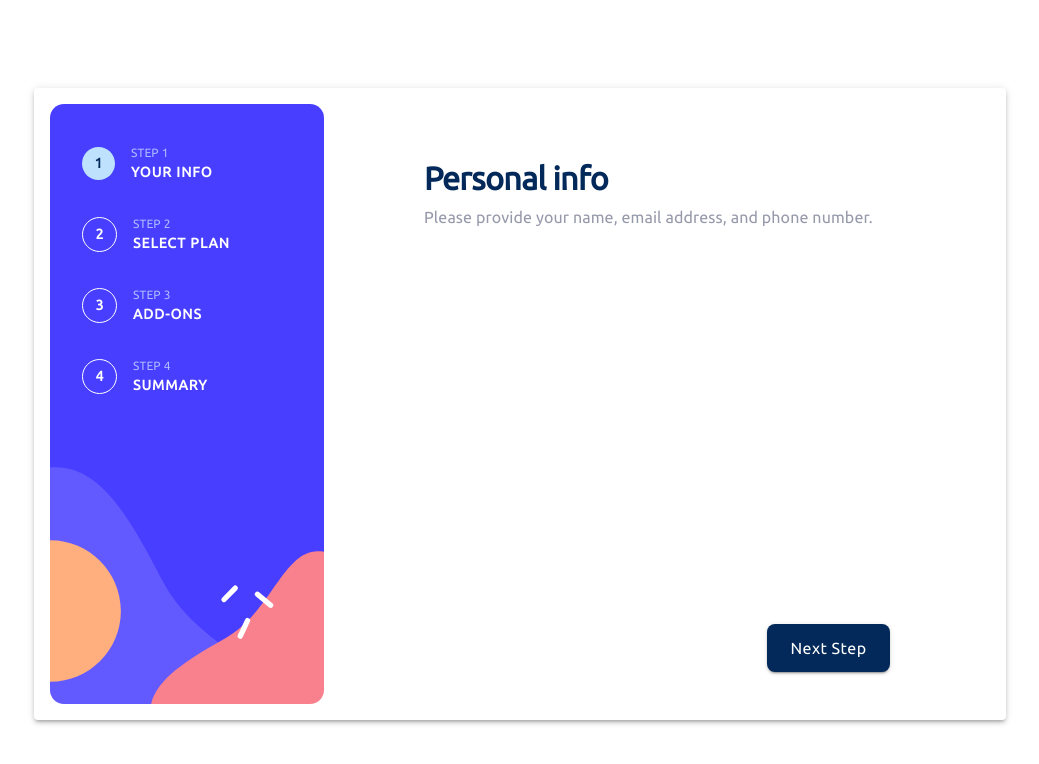
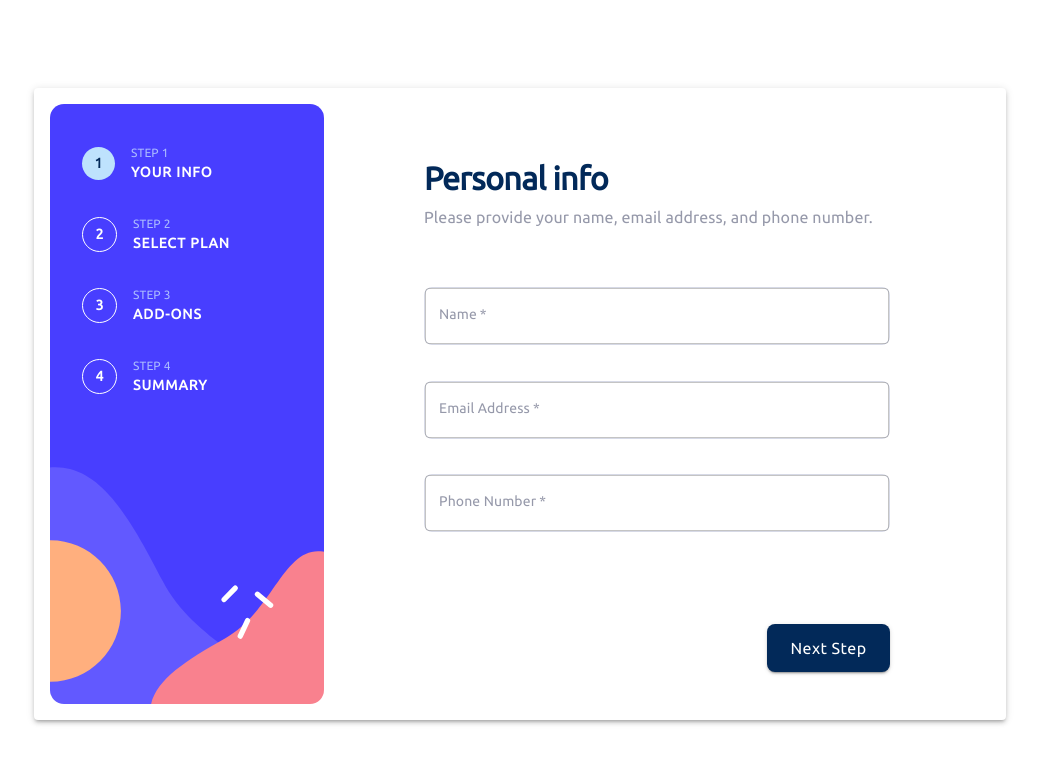
Before and after one commit to neda-pro/multi-step-form, a React (Vite) app: page /user-info in a window 1280 px wide. Shown: the top 764 px of the page, without its empty margins (120-1159 px from the left). Built offline with nearby package versions, Linux system fonts and the light colour scheme.

Commit message:
form inputs captured

```diff
--- a/src/components/FooterButtons.jsx
+++ b/src/components/FooterButtons.jsx
@@ -6,9 +6,15 @@ const FooterButtons = ({
   isConfirm,
   onNextClick,
   onPrevClick,
+  isSubmit,
 }) => {
   return (
-    <Box sx={{ display: "flex", justifyContent: "space-between" }}>
+    <Box
+      sx={{
+        display: "flex",
+        justifyContent: "space-between",
+      }}
+    >
       <Button
         onClick={onPrevClick}
         sx={{
@@ -24,7 +30,8 @@ const FooterButtons = ({
         go back
       </Button>
       <Button
-        onClick={onNextClick}
+        type={isSubmit ? "submit" : "button"}
+        onClick={() => (isSubmit ? null : onNextClick)}
         sx={{
           "&:hover": { backgroundColor: "#022959" },
           visibility: hideNext ? "hidden" : "visible",
--- /dev/null
+++ b/src/components/FormInput.jsx
@@ -0,0 +1,43 @@
+import { TextField, FormControl } from "@mui/material";
+
+const FormInput = ({ label, type, placeholder, required, name }) => {
+  return (
+    <FormControl fullWidth={true} variant="standard">
+      <TextField
+        name={name}
+        inputProps={{
+          style: {
+            color: "#022959",
+            fontSize: "16px",
+            fontWeight: 500,
+            fontFamily: "Ubuntu",
+          },
+        }}
+        InputLabelProps={{
+          style: {
+            color: "#9699AA",
+            fontSize: "14px",
+            fontWeight: 400,
+            fontFamily: "Ubuntu",
+          },
+        }}
+        placeholder={placeholder}
+        required={required}
+        id="outlined-basic"
+        label={label}
+        type={type}
+        variant="outlined"
+        sx={{
+          borderRadius: "8px",
+          border: "1px solid #D6D9E6",
+          fontFamily: "Ubuntu",
+          fontSize: "16px",
+          color: "red",
+        }}
+      />
+    </FormControl>
+  );
+};
+
+export default FormInput;
+// "#022959"
--- a/src/routes/root.jsx
+++ b/src/routes/root.jsx
@@ -1,17 +1,12 @@
 import { useSelector } from "react-redux";
-import { Outlet, useNavigate } from "react-router-dom";
+import { Outlet } from "react-router-dom";
 import { Box, Paper } from "@mui/material";
 import Step from "../components/Step";
 import Heading from "../components/Heading";
-import FooterButtons from "../components/FooterButtons";
 
 export default function Root() {
   const { step } = useSelector((store) => store.step);
   const { title, description } = useSelector((store) => store.heading);
-  const { hideBack, hideNext, isConfirm, next, previous } = useSelector(
-    (store) => store.footer
-  );
-  const navigate = useNavigate();
 
   return (
     <>
@@ -83,20 +78,9 @@ export default function Root() {
             }}
           >
             <Heading title={title} description={description} />
-            <Box sx={{ flex: 1 }}>
+            <Box sx={{ display: "flex", flex: 1 }}>
               <Outlet />
             </Box>
-            <FooterButtons
-              onNextClick={() => {
-                navigate(next);
-              }}
-              onPrevClick={() => {
-                navigate(previous);
-              }}
-              hideBack={hideBack}
-              hideNext={hideNext}
-              isConfirm={isConfirm}
-            />
           </Box>
         </Paper>
       </Box>
--- a/src/routes/user-info.jsx
+++ b/src/routes/user-info.jsx
@@ -1,10 +1,18 @@
 import { useEffect } from "react";
+import { useNavigate } from "react-router-dom";
 import { setDescription, setTitle } from "../features/navigation/headerSlice";
-import { useDispatch } from "react-redux";
+import { useDispatch, useSelector } from "react-redux";
 import { setStep } from "../features/navigation/sideBarSlice";
 import { setButtons, setNav } from "../features/navigation/footerSlice";
+import FormInput from "../components/FormInput";
+import FooterButtons from "../components/FooterButtons";
+import { Box } from "@mui/material";
 
 const UserInfo = () => {
+  const { hideBack, hideNext, isConfirm, next, previous } = useSelector(
+    (store) => store.footer
+  );
+  const navigate = useNavigate();
   const dispatch = useDispatch();
   useEffect(() => {
     dispatch(setTitle("Personal info"));
@@ -28,7 +36,65 @@ const UserInfo = () => {
       })
     );
   }, []);
-  return;
+
+  const registerForm = (e) => {
+    e.preventDefault();
+    console.log(e.target[0].value);
+    console.log(e.target[2].value);
+    console.log(e.target[4].value);
+    // navigate(`/${next}`);
+  };
+  return (
+    <form
+      onSubmit={registerForm}
+      style={{
+        flex: 1,
+        display: "flex",
+        flexDirection: "column",
+        justifyContent: "space-between",
+      }}
+    >
+      <Box
+        sx={{
+          flex: 1,
+          display: "flex",
+          flexDirection: "column",
+          justifyContent: "space-between",
+          paddingTop: "59px",
+          paddingBottom: "92px",
+        }}
+      >
+        <FormInput
+          name="name"
+          required={true}
+          label={"Name"}
+          type={"text"}
+          placeholder={"e.g. Stephen King"}
+        />
+        <FormInput
+          name="email"
+          required={true}
+          label={"Email Address"}
+          type={"email"}
+          placeholder={"e.g. stephenking@lorem.com"}
+        />
+        <FormInput
+          name="phone"
+          required={true}
+          label={"Phone Number"}
+          type={"tel"}
+          placeholder={"e.g. +1 234 567 890"}
+        />
+      </Box>
+      <FooterButtons
+        onNextClick={registerForm} //delegation
+        hideBack={hideBack}
+        hideNext={hideNext}
+        isConfirm={isConfirm}
+        isSubmit={true}
+      />
+    </form>
+  );
 };
 
 export default UserInfo;
```
